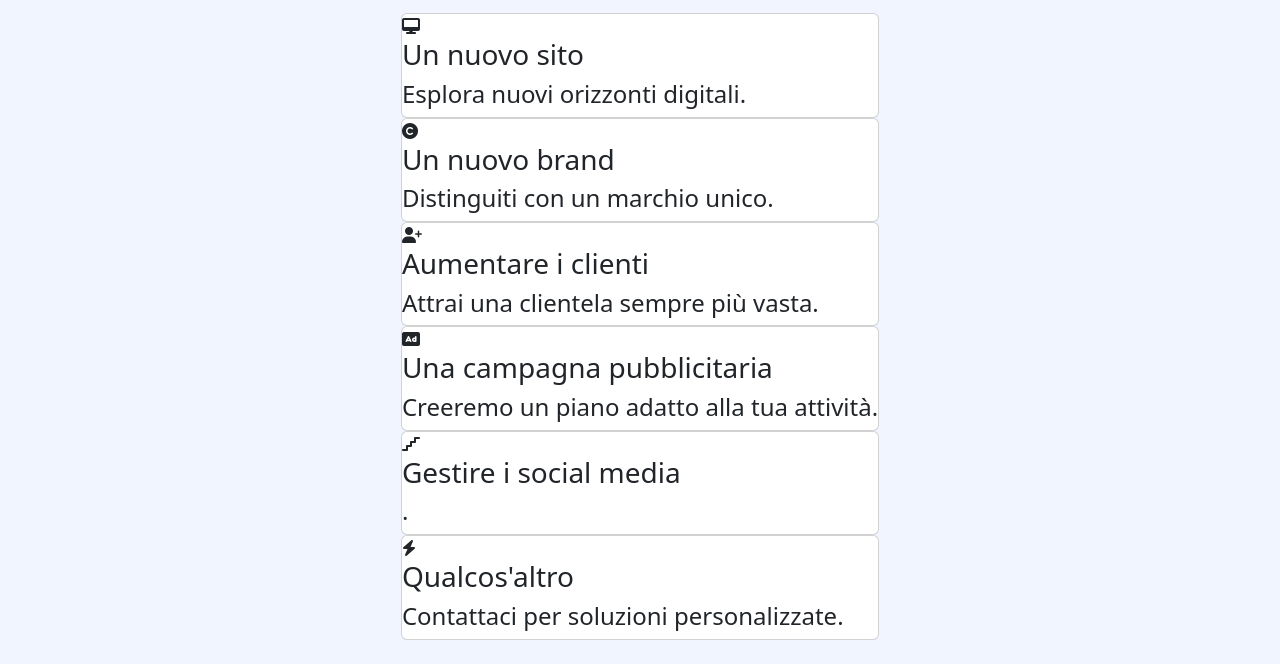
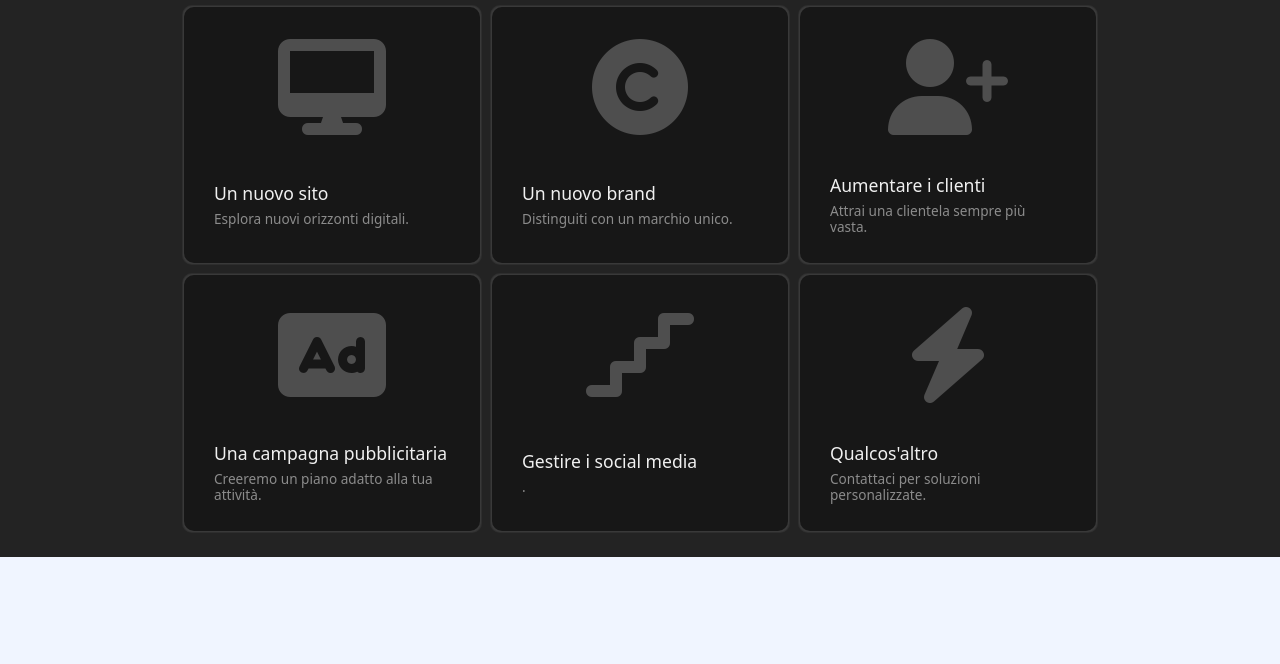
Before and after one commit to kapolandia/serra, a plain HTML site: page index.html in a window 1280 px wide. Shown: the part 1044-1708 px from the top of the page. After the commit the page ends 1601 px from the top, so only its background shows below. Drawn offline with nearby package versions, Linux system fonts and the light colour scheme.

Commit message:
push cards

```diff
--- a/assets/css/styles.css
+++ b/assets/css/styles.css
@@ -351,6 +351,10 @@ a:hover::before {
   background-color: var(--black-color);
 }
 
+.my-section-gray{
+  background-color: #232323;
+}
+
 .my-main-btn{
   border: 1px solid #2b2b2b;
   border-radius: 30px;
@@ -414,3 +418,189 @@ a:hover::before {
 .display-1{
   font-weight: 700;
 }
+
+.my-brand-color{
+  color: var(--brand-color);
+}
+
+:root {
+  --bg-color: rgb(20, 20, 20);
+  --card-color: rgb(23, 23, 23);
+}
+
+#cards {
+  display: flex;
+  flex-wrap: wrap;
+  gap: 8px;
+  max-width: 916px;
+  width: calc(100% - 20px);
+}
+
+#cards:hover > .card::after {
+  opacity: 1;
+}
+
+.card {
+  background-color: rgba(255, 255, 255, 0.1);
+  border-radius: 10px;
+  cursor: pointer;
+  display: flex;
+  height: 260px;
+  flex-direction: column;
+  position: relative;
+  width: 300px;
+}
+
+.card:hover::before {
+  opacity: 1;
+}
+
+.card::before,
+.card::after {
+  border-radius: inherit;
+  content: "";
+  height: 100%;
+  left: 0px;
+  opacity: 0;
+  position: absolute;
+  top: 0px;
+  transition: opacity 500ms;
+  width: 100%;
+}
+
+.card::before {
+  background: radial-gradient(
+    800px circle at var(--mouse-x) var(--mouse-y),
+    rgba(255, 255, 255, 0.06),
+    transparent 40%
+  );
+  z-index: 3;
+}
+
+.card::after {
+  background: radial-gradient(
+    600px circle at var(--mouse-x) var(--mouse-y),
+    rgba(255, 255, 255, 0.4),
+    transparent 40%
+  );
+  z-index: 1;
+}
+
+.card > .card-content {
+  background-color: var(--card-color);
+  border-radius: inherit;
+  display: flex;
+  flex-direction: column;
+  flex-grow: 1;
+  inset: 1px;
+  padding: 10px;
+  position: absolute;
+  z-index: 2;
+}
+
+/* -- ↓ ↓ ↓ extra card content styles ↓ ↓ ↓ -- */
+
+h1, h2, h3, h4, span {
+  color: rgb(240, 240, 240);
+  margin: 0px;
+}
+
+i {
+  color: rgb(240, 240, 240);
+}
+
+.card-image {
+  align-items: center;
+  display: flex;
+  height: 140px;
+  justify-content: center;
+  overflow: hidden;
+}
+
+.card-image > i {
+  font-size: 6em;
+  opacity: 0.25;
+}
+
+.card-info-wrapper {
+  align-items: center;
+  display: flex;
+  flex-grow: 1;
+  justify-content: flex-start;
+  padding: 0px 20px;
+}
+
+.card-info {
+  align-items: flex-start;
+  display: flex;
+  gap: 10px;
+}
+
+.card-info > i {
+  font-size: 1em;
+  height: 20px;
+  line-height: 20px;
+}
+
+.card-info-title > h3 {
+  font-size: 1.1em;
+  line-height: 20px;
+}
+
+.card-info-title > h4 {
+  color: rgba(255, 255, 255, 0.5);
+  font-size: 0.85em;
+  margin-top: 8px;
+}
+
+/* -- ↓ ↓ ↓ some responsiveness ↓ ↓ ↓ -- */
+
+@media(max-width: 1000px) {
+
+  #cards {
+    max-width: 1000px;
+    padding: 10px 0px;
+  }
+
+  .card {
+    flex-shrink: 1;
+    width: calc(50% - 4px);
+  }
+}
+
+@media(max-width: 500px) {
+  .card {
+    height: 180px;
+  }
+
+  .card-image {
+    height: 80px;
+  }
+
+  .card-image > i {
+    font-size: 3em;
+  }
+
+  .card-info-wrapper {
+    padding: 0px 10px;
+  }
+
+  .card-info > i {
+    font-size: 0.8em;
+  }
+
+  .card-info-title > h3 {
+    font-size: 0.9em;
+  }
+
+  .card-info-title > h4 {
+    font-size: 0.8em;
+    margin-top: 4px;
+  }
+}
+
+@media(max-width: 320px) {
+  .card {
+    width: 100%;
+  }
+}
--- a/assets/js/main.js
+++ b/assets/js/main.js
@@ -53,3 +53,14 @@ window.onmousemove = e => {
     icon.className = getTrailerClass(interactable.dataset.type);
   }
 }
+
+document.getElementById("cards").onmousemove = e => {
+  for(const card of document.getElementsByClassName("card")) {
+    const rect = card.getBoundingClientRect(),
+          x = e.clientX - rect.left,
+          y = e.clientY - rect.top;
+
+    card.style.setProperty("--mouse-x", `${x}px`);
+    card.style.setProperty("--mouse-y", `${y}px`);
+  };
+}
```
